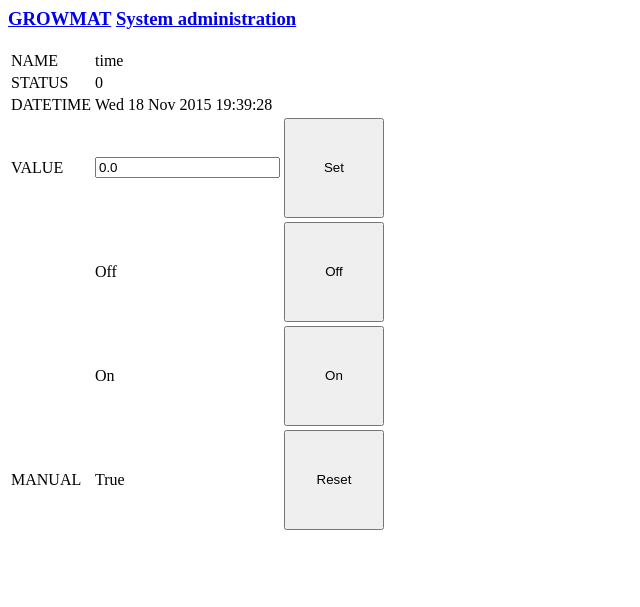
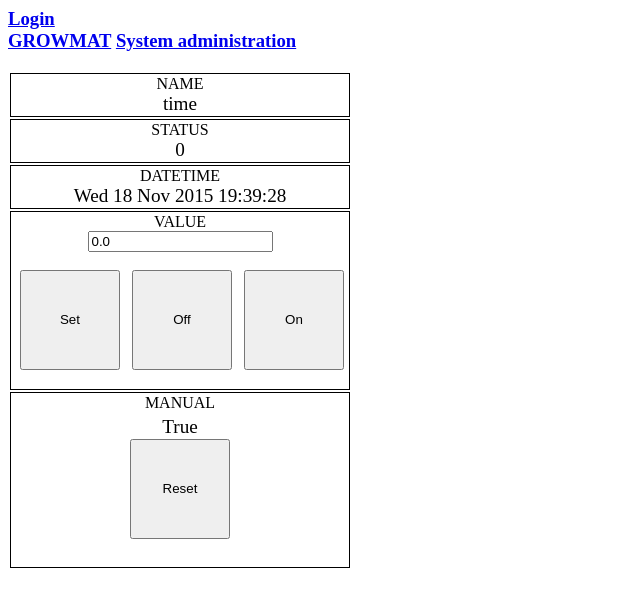
Before and after one commit to bcsedlon/growmat, a Django app: page /w/detail/1/ in a window 1280 px wide. Shown: the top 607 px of the page, without its empty margins (0-640 px from the left). Run offline with Django 3.2, Linux system fonts and the light colour scheme; data comes from the database, SQL or seed files in the repository; both versions use the stored data as it was after the commit; parts of the project's set-up code (start-up, migrations or seed data) failed here and were passed over.

Commit message:
user detail page

```diff
--- a/growmat/static/w/style.css
+++ b/growmat/static/w/style.css
@@ -17,31 +17,31 @@
 td a{width:100%; display:block; color: black; text-decoration: none;}
 td a:hover{color: blue}
 td.normal {
-	border: 2px solid black;
-	width: 33%;
+	border: 1px solid black;
+
     text-align: center;
 }
 td.NT {
-	border: 2px solid black;
-	width: 33%;
+	border: 1px solid black;
+
     text-align: center;
     background-color: gray;
 }
 td.IV {
-	border: 2px solid black;
-	width: 33%;
+	border: 1px solid black;
+
     text-align: center;
     background-color: gray;
 }
 td.W {
-	border: 2px solid black;
-	width: 33%;
+	border: 1px solid black;
+
     text-align: center;
     background-color: yellow;
 }
 td.A {
-	border: 2px solid black;
-	width: 33%;
+	border: 1px solid black;
+
     text-align: center;
     background-color: red;
 }
--- a/growmat/w/management/commands/modbus.py
+++ b/growmat/w/management/commands/modbus.py
@@ -188,7 +188,8 @@
                         if instrument.type == 0:
                             if instrument.index == 0:
                                 #instrument.value = int(time.time())
-                                instrument.value = int(strftime("1%H%M%S", gmtime()))
+                                #instrument.value = int(strftime("1%H%M%S", gmtime()))
+                                instrument.value = int(strftime("1%H%M%S", timezone.now()))
                                 instrument.save()
 
 
--- a/growmat/w/templates/w/base.html
+++ b/growmat/w/templates/w/base.html
@@ -6,8 +6,9 @@
 
 	<body>
    		<h3>
+   			{% if user.is_authenticated %}{{ user.username }} <a href="{% url 'w:logout' %}">logout</a>{% else %}<a href="{% url 'w:login' %}">Login</a>{% endif %}
+			<br>
    			<a href="{% url 'w:index' %}">GROWMAT</a>
-			{% if user.is_authenticated %}{{ user.username }} <a href="{% url 'w:logout' %}">logout</a>{% else %}<a href="{% url 'w:login' %}">Login</a>{% endif %}
 			<a href="{% url 'w:instrument' %}">Instruments</a>
 			<a href="{% url 'w:period' %}">Periods</a>
 			<a href="{% url 'w:rule' %}">Rules</a>
--- a/growmat/w/templates/w/detail.html
+++ b/growmat/w/templates/w/detail.html
@@ -8,6 +8,8 @@
 
 <body>
 <h3>
+{% if user.is_authenticated %}{{ user.username }} <a href="{% url 'w:logout' %}">logout</a>{% else %}<a href="{% url 'w:login' %}">Login</a>{% endif %}
+<br>
 <a href="{% url 'w:index' %}">GROWMAT</a>
 <a href="{% url 'w:instrument' %}">System administration</a>
 </h3>
@@ -38,15 +40,42 @@
 {% endcomment %}
 
 <table>
-	<tr><td>NAME</td><td>{{ instrument.name }}</td><td></td></tr>
-	<tr><td>STATUS</td><td>{{ instrument.status }}</td><td></td></tr>
-	<tr><td>DATETIME</td><td>{{ instrument.datetime|date:"D d M Y" }} {{ instrument.datetime|time:"H:i:s" }} </td><td></td></tr>
+	<tr><td class="normal">NAME<br><big>{{ instrument.name }}</big></td></tr>
+	<tr>
+	{% if instrument.NT %}
+        		<td class="NT">
+        	{% elif instrument.IV %}
+        		<td class="IV">
+        	{% elif instrument.W %}
+        		<td class="W">
+        	{% elif instrument.A %}
+        		<td class="A">
+        	{% else %}
+        		<td class="normal">
+    {% endif %}
+	STATUS<br><big>{{ instrument.status }}</big></td></tr>
+	<tr><td class="normal">DATETIME<br><big>{{ instrument.datetime|date:"D d M Y" }} {{ instrument.datetime|time:"H:i:s" }} </big></td></tr>
+
 
 	<form action="" method="post">{% csrf_token %}
-		<tr><td>VALUE</td><td>{{ form.value }}</td><td><input type="submit" name="setValue" value="Set" class="touch"/></td></tr>
-    	<tr><td></td><td>Off</td><td><input type="submit" name="setOff" value="Off" class="touch"/></td></tr>
-    	<tr><td></td><td>On</td><td><input type="submit" name="setOn" value="On" class="touch" /></td></tr>
-    	<tr><td>MANUAL</td><td>{{ instrument.manual }}</td><td><input type="submit" name="resetManual" value="Reset" class="touch"/></td></tr>
+		<tr>
+		<td class="normal">
+			VALUE<br>
+				{{ form.value }}
+				<br><br>&nbsp;
+					<input type="submit" name="setValue" value="Set" class="touch"/>&nbsp;&nbsp;
+    				<input type="submit" name="setOff" value="Off" class="touch"/>&nbsp;&nbsp;
+    	    		<input type="submit" name="setOn" value="On" class="touch" />&nbsp;
+    		<br><br>
+    	</td>
+    	</tr>
+    	<tr>
+    		<td class="normal">
+
+    			MANUAL<br><big>{{ instrument.manual }}<big><br><input type="submit" name="resetManual" value="Reset" class="touch"/>
+    			<br><br>
+    		</td>
+    	</tr>
 	</form>
 
 
```
Also changed, not shown: growmat/w/templates/w/index.html (+9 -3 lines), growmat/ramdisk/db.sqlite3, 2 other files.
